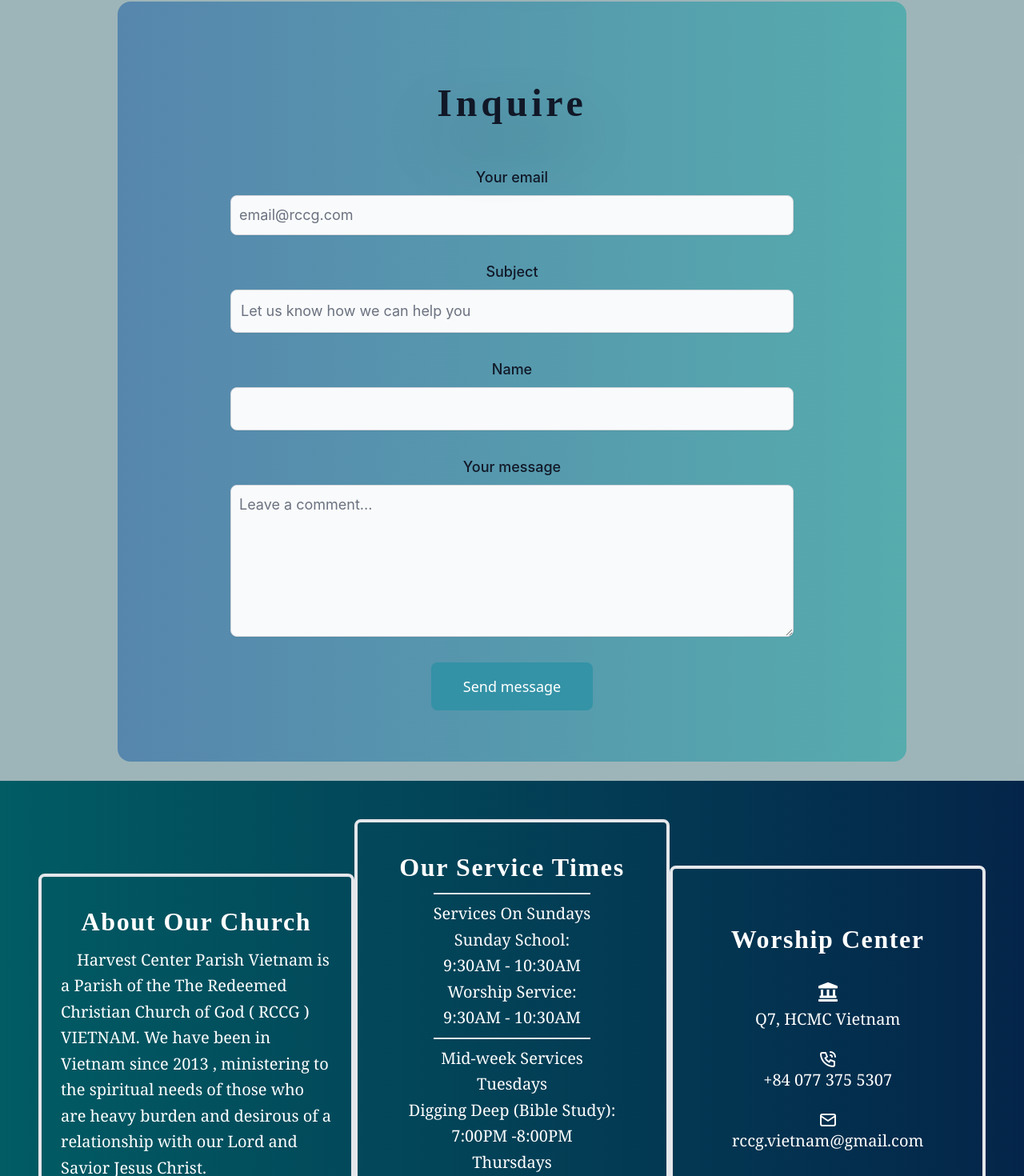
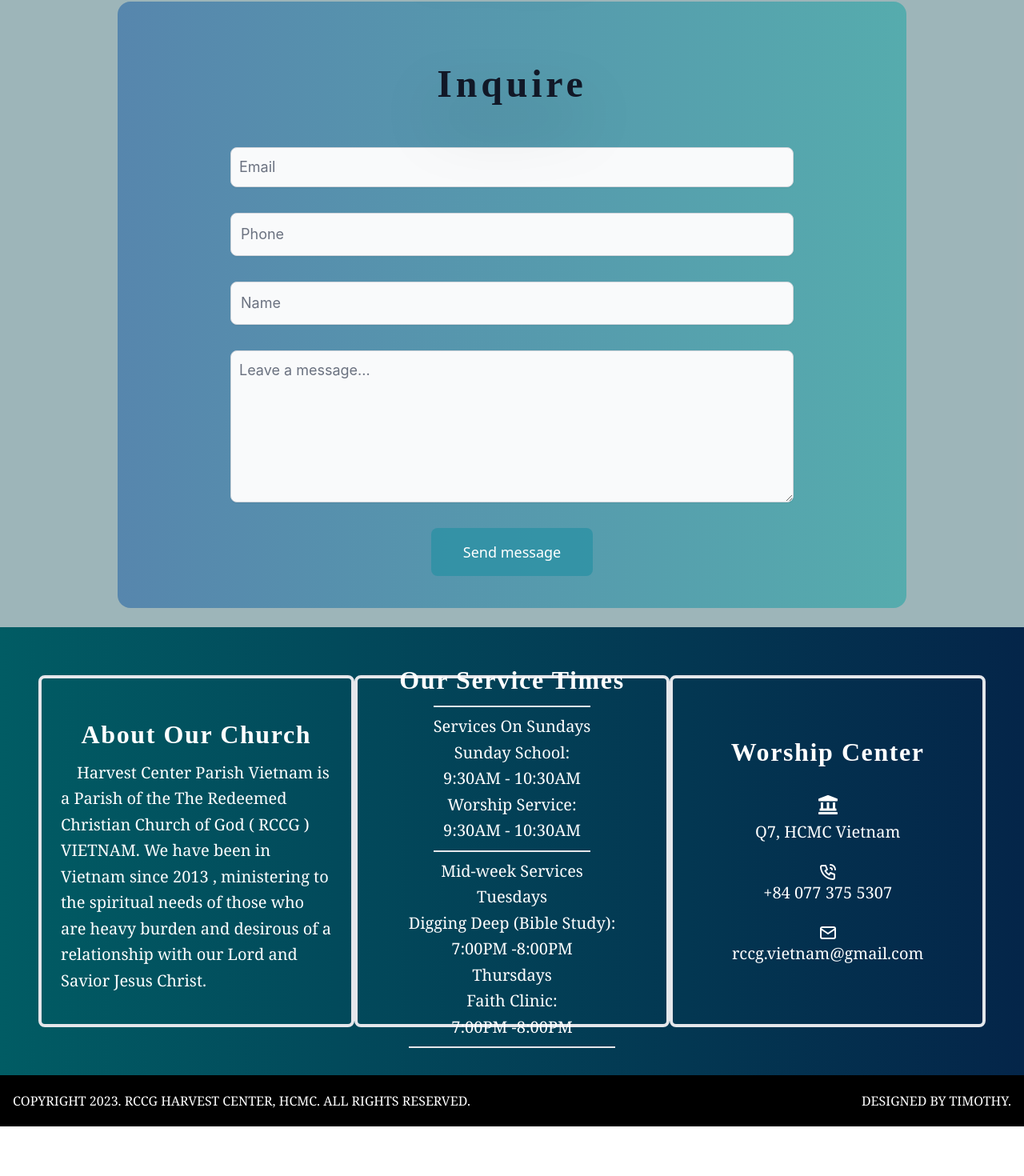
Before and after one commit to TimyBen/rccg-vietnam, a React (Create React App) app: page / in a window 1280 px wide. Shown: the part 1078-2548 px from the top of the page at 80% size. After the commit the page ends 2486 px from the top, so only its background shows below. Built offline with nearby package versions, Linux system fonts and the light colour scheme.

Commit message:
website fix

```diff
--- a/src/components/About.js
+++ b/src/components/About.js
@@ -115,7 +115,7 @@ function About() {
               <div className="w-full h-full rounded-lg ">
                 <div className="p-6">
                   <h1 className="font-serif text-white font-bold text-center pt-8 text-3xl self-center leading-loose">
-                    Our Roots
+                    Our Vision
                   </h1>
                   <p className="font-sans text-white text-2xl max-[420px]:text-base self-center leading-loose lg:px-4 pb-6 text-left">
                     Harvest Center was planted through the initiative of RCCG
@@ -138,7 +138,7 @@ function About() {
             <h1 className="font-serif font-bold text-3xl self-center pt-4 leading-loose text-white">
               Our Beliefs
             </h1>
-            <p className="font-serif text-2xl max-[420px]:text-base self-center leading-loose text-white max-md:px-16 pb-8 text-left indent-5">
+            <p className="font-serif text-2xl max-[420px]:text-base self-center leading-loose text-white max-md:px-4 pb-8 text-left indent-5">
               As a Parish of the Redeemed Christian Church of God we stand by
               the original vision and mission statement of RCCG. We believe
               that Jesus Christ is Lord and that salvation and access to the
--- a/src/components/cont.js
+++ b/src/components/cont.js
@@ -26,72 +26,72 @@ const ContactUs = () => {
 
       <section class="p-6 w-full flex justify-center bg-[#0e485267] bg-opacity-30 items-center">
         <div className="h-full rounded-2xl w-full lg:w-[80%] bg-gradient-to-r from-[#0a53a07a] to-[#23a5a595]">
-          <div class="py-16 px-8 mx-auto max-w-screen-md">
+          <div class="py-10 px-8 mx-auto max-w-screen-md">
             <h2 class="mb-4 text-[3rem] py-6 font-climate leading-relaxed tracking-widest drop-shadow-3xl font-extrabold text-center text-gray-900 dark:text-white max-[420px]:text-base">
               Inquire
             </h2>
             <form ref={form} onSubmit={sendEmail} className="space-y-8">
               <div>
-                <label
+                {/* <label
                   name="email"
                   class="block mb-2 text-lg max-[420px]:text-base font-medium text-gray-900 dark:text-gray-300"
                 >
                   Your email
-                </label>
+                </label> */}
                 <input
                   name="email"
                   type="email"
                   id="email"
                   class="shadow-sm bg-gray-50 border border-gray-300 text-gray-900 text-lg rounded-lg focus:ring-primary-500 focus:border-primary-500 block w-full p-2.5 dark:bg-gray-700 dark:border-gray-600 dark:placeholder-gray-400 dark:text-white dark:focus:ring-primary-500 dark:focus:border-primary-500 dark:shadow-sm-light"
-                  placeholder="email@rccg.com"
+                  placeholder="Email"
                   require
                 />
               </div>
               <div>
-                <label
+                {/* <label
                   name="subject"
                   class="block mb-2 text-lg max-[420px]:text-base font-medium text-gray-900 dark:text-gray-300"
                 >
                   Subject
-                </label>
+                </label> */}
                 <input
                   name="subject"
                   type="text"
                   id="subject"
                   class="block p-3 w-full text-lg text-gray-900 bg-gray-50 rounded-lg border border-gray-300 shadow-sm focus:ring-primary-500 focus:border-primary-500 dark:bg-gray-700 dark:border-gray-600 dark:placeholder-gray-400 dark:text-white dark:focus:ring-primary-500 dark:focus:border-primary-500 dark:shadow-sm-light"
-                  placeholder="Let us know how we can help you"
+                  placeholder="Phone"
                   required
                 />
               </div>
               <div>
-                <label
+                {/* <label
                   name="name"
                   class="block mb-2 text-lg max-[420px]:text-base font-medium text-gray-900 dark:text-gray-300"
                 >
                   Name
-                </label>
+                </label> */}
                 <input
                   name="name"
                   type="text"
                   id="subject"
                   class="block p-3 w-full text-lg text-gray-900 bg-gray-50 rounded-lg border border-gray-300 shadow-sm focus:ring-primary-500 focus:border-primary-500 dark:bg-gray-700 dark:border-gray-600 dark:placeholder-gray-400 dark:text-white dark:focus:ring-primary-500 dark:focus:border-primary-500 dark:shadow-sm-light"
-                  placeholder=""
+                  placeholder="Name"
                   required
                 />
               </div>
               <div class="sm:col-span-2">
-                <label
+                {/* <label
                   name="message"
                   class="block mb-2 text-lg max-[420px]:text-base font-medium text-gray-900 dark:text-gray-400"
                 >
                   Your message
-                </label>
+                </label> */}
                 <textarea
                   name="message"
                   id="message"
                   rows="6"
                   class="block p-2.5 w-full text-lg text-gray-900 bg-gray-50 rounded-lg shadow-sm border border-gray-300 focus:ring-primary-500 focus:border-primary-500 dark:bg-gray-700 dark:border-gray-600 dark:placeholder-gray-400 dark:text-white dark:focus:ring-primary-500 dark:focus:border-primary-500"
-                  placeholder="Leave a comment..."
+                  placeholder="Leave a message..."
                 ></textarea>
               </div>
               <button
--- a/src/components/copyright.js
+++ b/src/components/copyright.js
@@ -2,11 +2,11 @@ const CopyRight = () => {
   return (
     <>
       <div className="w-full h-16 sm:w-full sm:text-light flex justify-between content-center bg-black px-4">
-        <p className="font-serif text-base self-center uppercase leading-loose text-white max-[420px]:text-xs">
+        <p className="font-serif text-base self-center uppercase leading-loose text-white max-[420px]:text-[10px]">
           COPYRIGHT 2023. RCCG Harvest Center, HCMC. ALL RIGHTS RESERVED.
         </p>
-        <p className="font-serif text-base self-center uppercase leading-loose text-white max-[420px]:text-xs">
-          Design by Timothy.
+        <p className="font-serif text-base self-center uppercase leading-loose text-white max-[420px]:text-[10px]">
+          Designed by Timothy.
         </p>
       </div>
     </>
```
Also changed, not shown: src/components/brief.js (+12 -12 lines).
